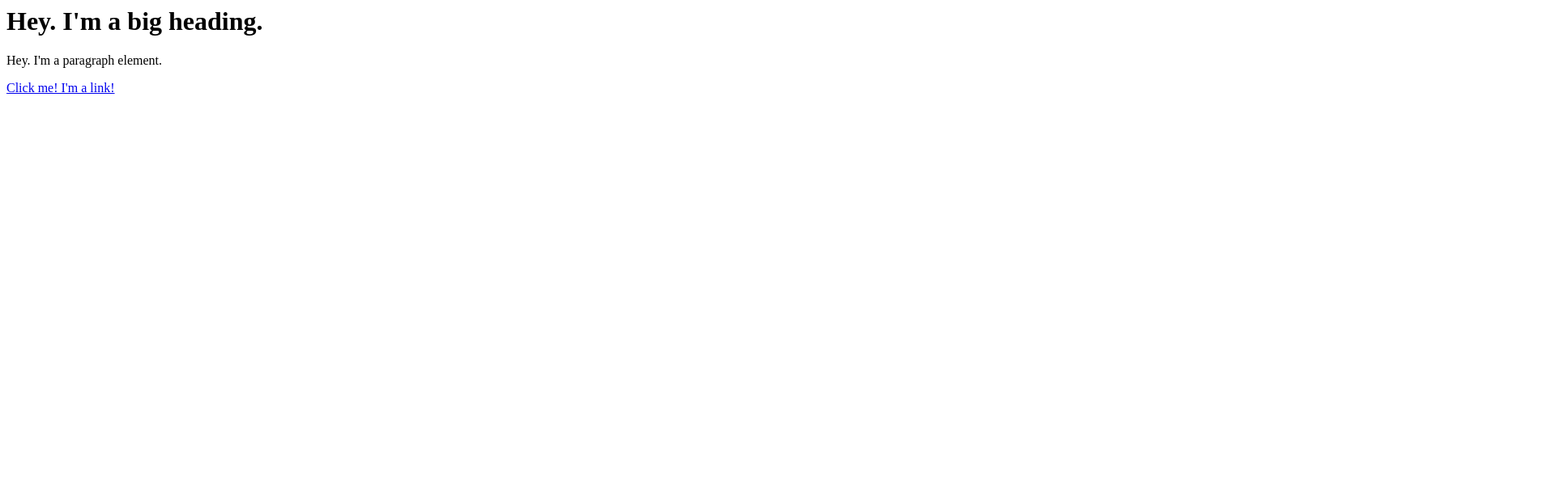
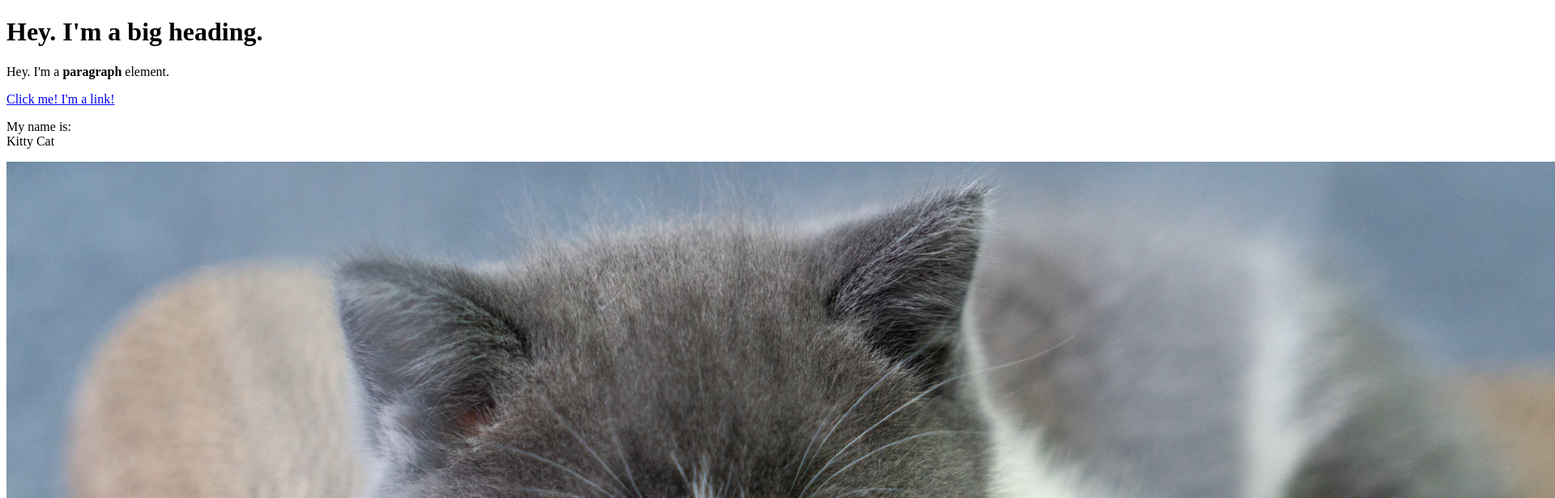
Before and after one commit to sukmun/cartoon-hero, a plain HTML site: page test.html in a window 1280 px wide. Shown: the top 616 px of the page at 81% size, 1920 px wide, since content can reach past the window. Drawn offline with Linux system fonts and the light colour scheme.

Commit message:
added cat image and a few more elements

```diff
--- a/test.html
+++ b/test.html
@@ -1,3 +1,14 @@
-<h1>Hey. I'm a big heading.</h1>
-<p>Hey. I'm a paragraph element.</p>
-<a href="https://google.com" target="_blank" title="Let's go to Google">Click me! I'm a link!</a>
+<!DOCTYPE html>
+<html>
+<head>
+	<title>Test page</title>
+</head>
+<body>
+	<h1>Hey. I'm a big heading.</h1>
+	<p>Hey. I'm a <b>paragraph</b> element.</p>
+	<a href="https://google.com" target="_blank" title="Let's go to Google">Click me! I'm a link!</a>
+	<p>My name is:<br>
+	Kitty Cat</p>
+	<img src="img/cat.jpg">
+</body>
+</html>
```
Also changed, not shown: img/cat.jpg (added), 1 other file.
